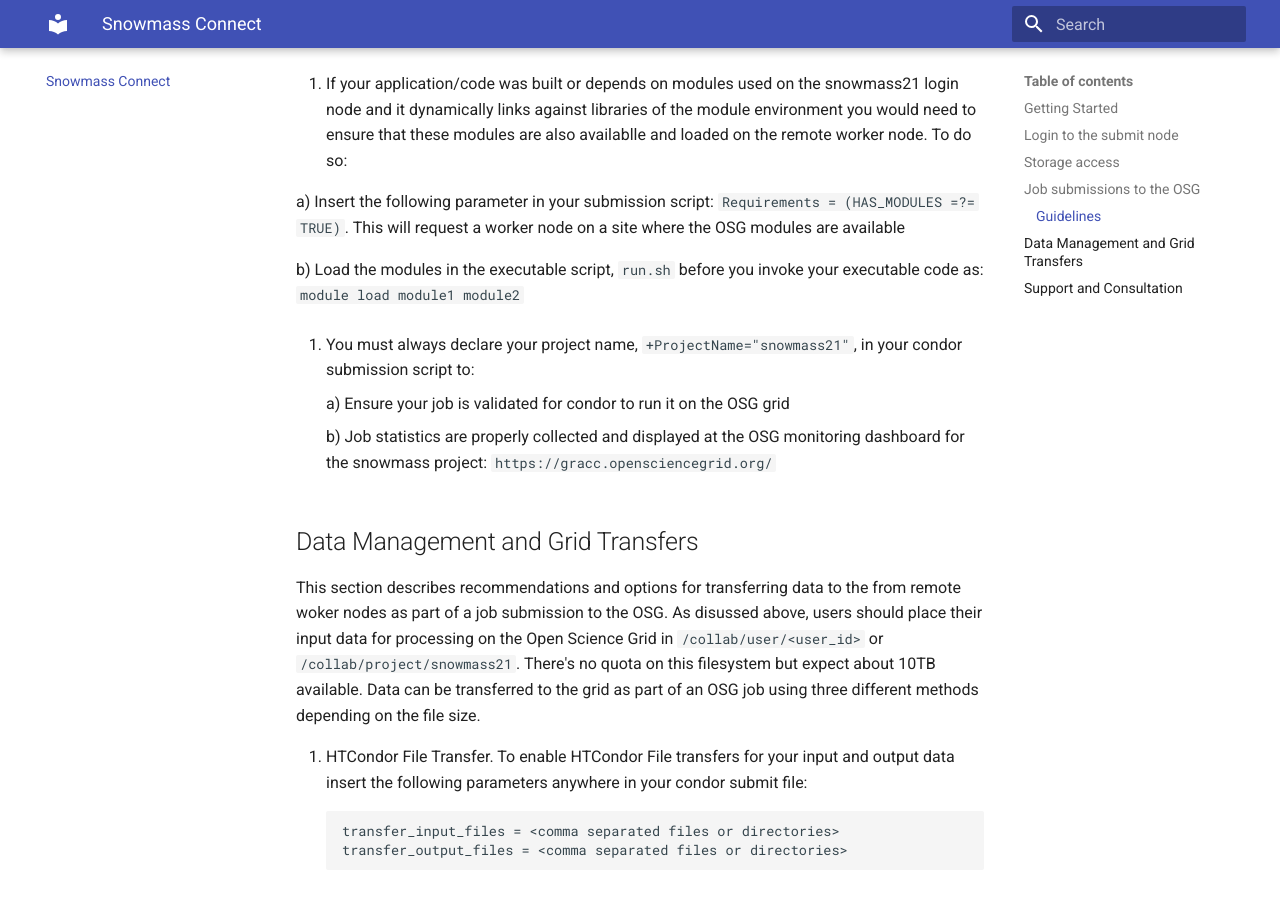
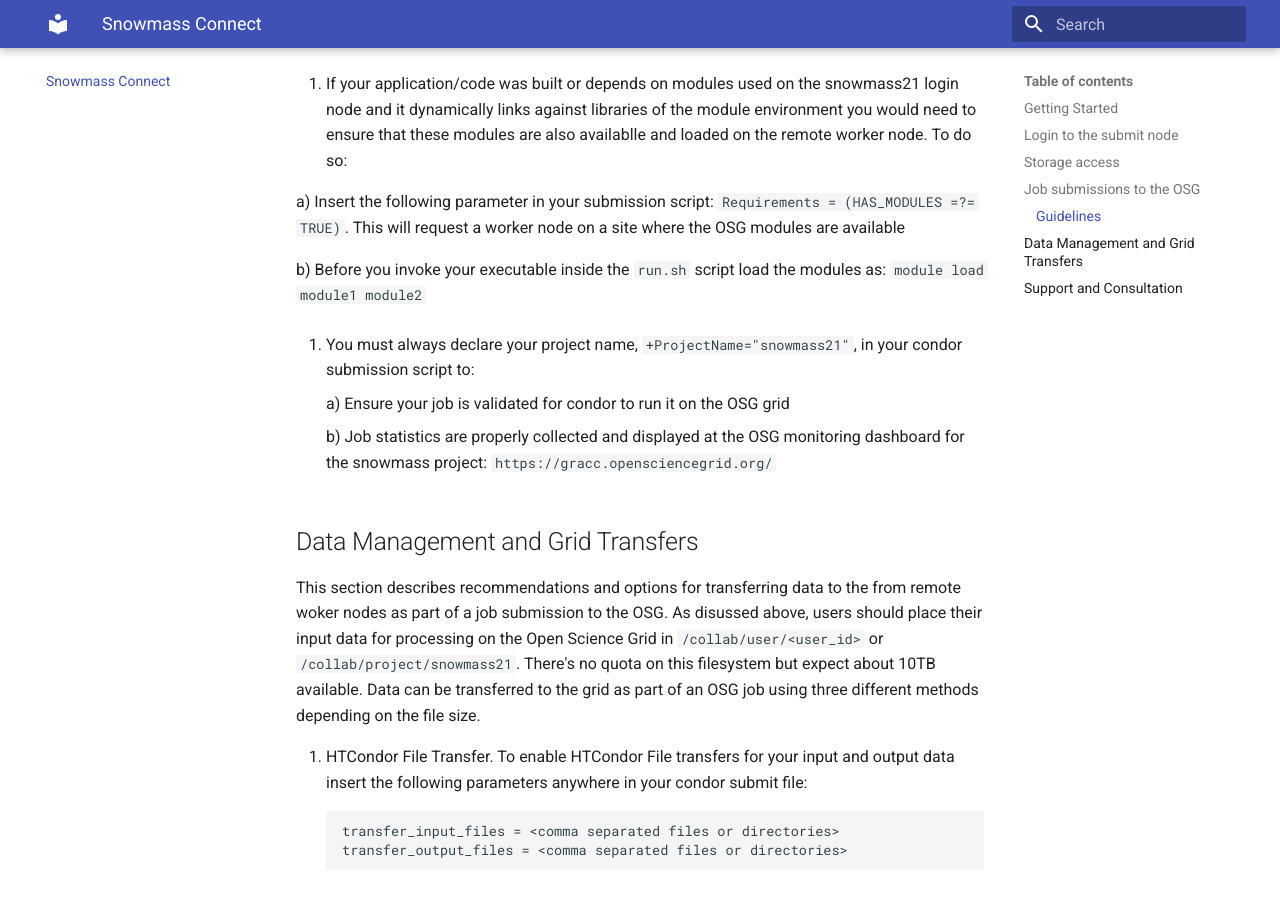
Before and after one commit to ppaschos/snowmass-connect-docs, an MkDocs documentation site: the page built from docs/index.md, in a window 1280 px wide and 900 px high, scrolled down 3233 px. Shown: the top 897 px of the window. Built offline with MkDocs 1.6.1 and Material for MkDocs 9.7.7, drawn with Linux system fonts in a browser that asks for light colours.

Commit message:
Update index.md

```diff
--- a/docs/index.md
+++ b/docs/index.md
@@ -104,7 +104,7 @@
 
    a) Insert the following parameter in your submission script: `Requirements = (HAS_MODULES =?= TRUE)`. This will request a worker node on a site where the OSG modules are available
 
-   b) Load the modules in the executable script, `run.sh` before you invoke your executable code as: `module load module1 module2`
+   b) Before you invoke your executable inside the `run.sh` script load the modules as: `module load module1 module2`
 
 2. You must always declare your project name, `+ProjectName="snowmass21"`, in your condor submission script to:
 
```
